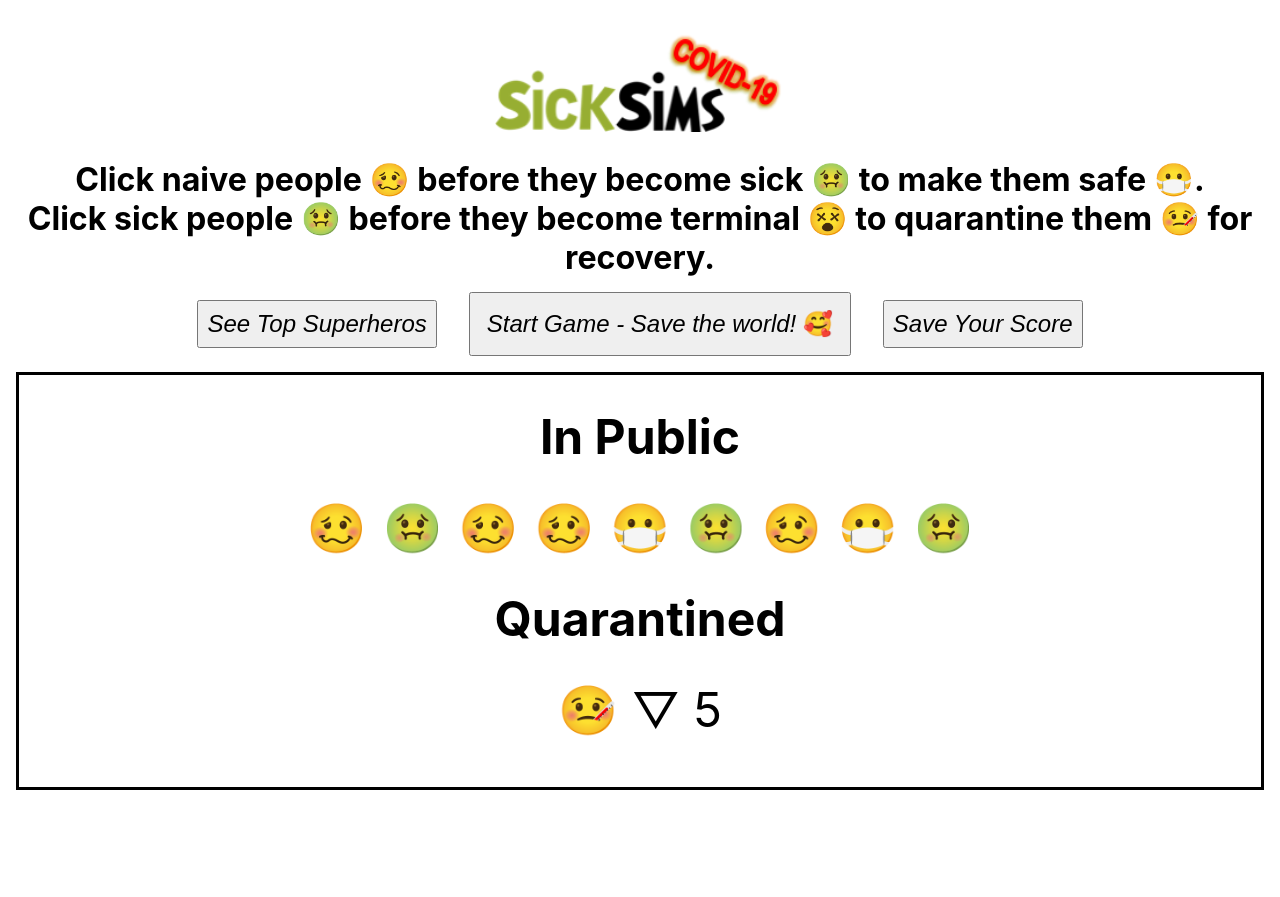
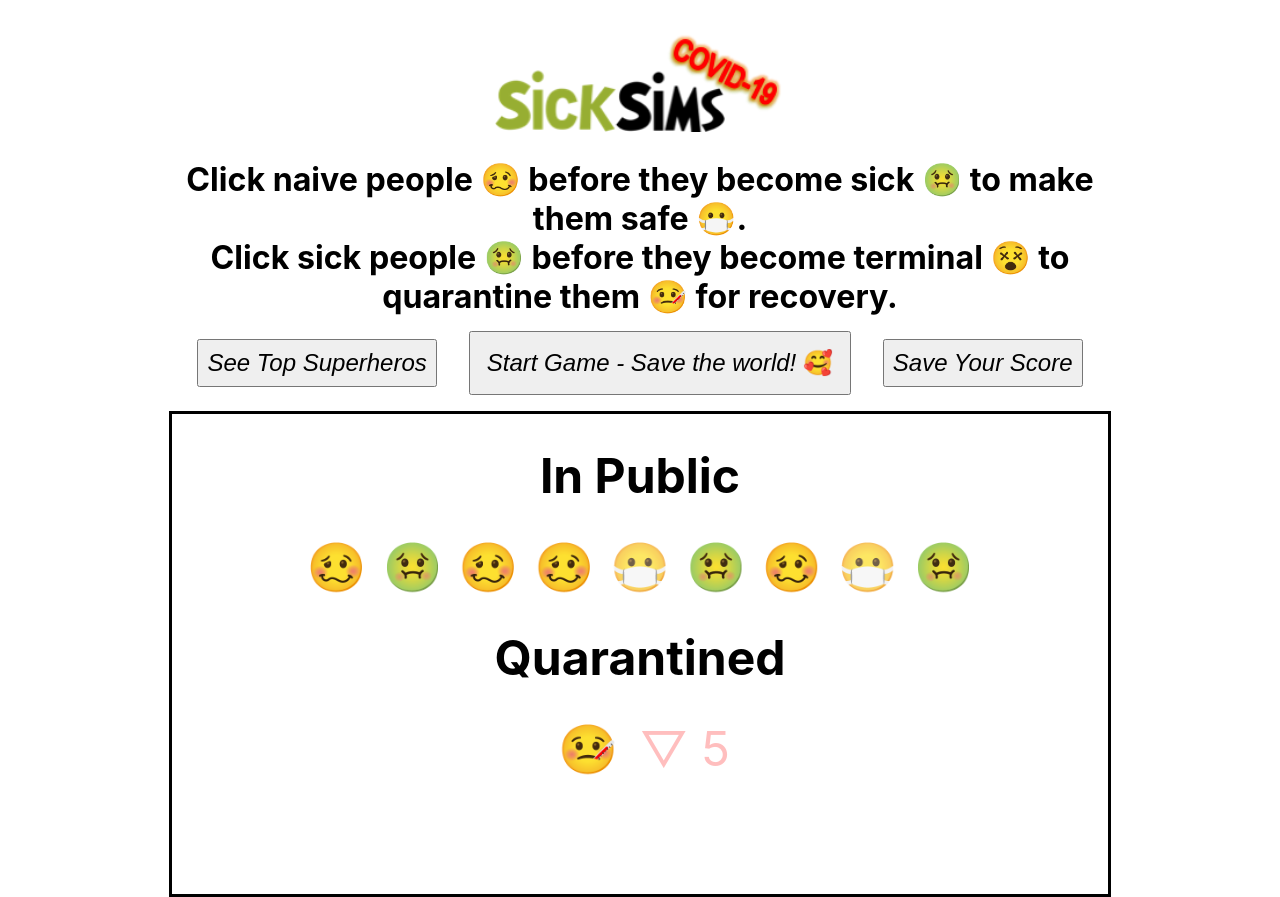
Before and after one commit to ryanmeinzer/sicksims, a React (Create React App) app: page / in a window 1280 px wide. Before the commit the page ends 806 px from the top, so only its background shows below. Built offline with nearby package versions, Linux system fonts and the light colour scheme.

Commit message:
maintained quarantined div regardless of elements' presence in real gameboard play and started with css styling for all

```diff
--- a/src/App.js
+++ b/src/App.js
@@ -49,20 +49,22 @@ class App extends Component {
           <Route exact path='/' render={() =>
 
           <>
+            <div className='Header'>
               < Header startGameButton={this.startGame} />
+            </div>
             <div className="FakeGameContainer">
               <h4>In Public</h4>
                 <span className='fakeGameEmojis' role='img' aria-label='naive person emoji'>🥴</span>
                 <span className='fakeGameEmojis' role='img' aria-label='sick person emoji'>🤢</span>
                 <span className='fakeGameEmojis' role='img' aria-label='naive person emoji'>🥴</span>
                 <span className='fakeGameEmojis' role='img' aria-label='naive person emoji'>🥴</span>
-                <span className='fakeGameEmojis' role='img' aria-label='safe person emoji'>😷</span>
+                <span className='safePersonEmoji' role='img' aria-label='safe person emoji'>😷</span>
                 <span className='fakeGameEmojis' role='img' aria-label='sick person emoji'>🤢</span>
                 <span className='fakeGameEmojis' role='img' aria-label='naive person emoji'>🥴</span>
-                <span className='fakeGameEmojis' role='img' aria-label='safe person emoji'>😷</span>
+                <span className='safePersonEmoji' role='img' aria-label='safe person emoji'>😷</span>
                 <span className='fakeGameEmojis' role='img' aria-label='sick person emoji'>🤢</span>
               <h4>Quarantined</h4>
-              🤒 ▽ 5
+                <span className='fakeGameEmojis' role='img' aria-label='quarantined person emoji'>🤒</span><span className='quarantinedPersonCountdown' role='img' aria-label='quarantined person countdown'> ▽ 5 </span>
             </div>
           </>
           } />
@@ -70,9 +72,13 @@ class App extends Component {
           <Route exact path='/play' render={routerProps =>
 
             <>
+              <div className='Header'>
                 < Header {...routerProps} startGameButton={this.startGame} />
+              </div>
+
               <div className="GameContainer">
 
+                <div className='InPublicContainer'>
                   <h4>In Public</h4>
 
                   {this.props.people.map(person => {
@@ -92,9 +98,10 @@ class App extends Component {
                     }
                     })
                   }
+                </div>
 
+                <div className='QuarantinedContainer'>
                   <h4>Quarantined</h4>
-
                   {this.props.people.map(person => {
                     if (person.status === "quarantined") {
                       return <QuarantinedPerson key={`quarantined-${person.id}`} id={person.id} status={person.status} />
@@ -104,6 +111,7 @@ class App extends Component {
                     }
                   })
                   }
+                </div>
 
               </div>
             </>
--- a/src/index.css
+++ b/src/index.css
@@ -17,12 +17,44 @@ code {
   font-size: 3rem;
 }
 
+.App {
+  display: flex;
+  align-items: center;
+  flex-direction: column;
+  margin: 0 1rem;
+}
+
+.Header, .GameContainer {
+
+  display: flex;
+  flex-direction: column;
+  align-items: center;
+  width: 75%;
+  /* border: solid red; */
+  margin: 0 0 1rem;
+}
+
+.FakeGameContainer {
+
+  align-items: center;
+  width: 75%;
+  border: solid red;
+  /* margin: 0 0 1rem; */
+  height: 30rem;
+}
+
 .GameContainer, .FakeGameContainer {
+  border: solid black;
+}
 
-  border: solid black;
-  /* margin: 1rem 20rem; */
-  margin: 1rem 1rem;
-  padding: 0 0 3rem;
+.InPublicContainer {
+  height: 15rem;
+  /* border: solid red; */
+}
+
+.QuarantinedContainer {
+  height: 15rem;
+  /* border: solid red; */
 }
 
 .SuperherosContainer {
```
Lines whose indentation alone changed are shown as unchanged.
